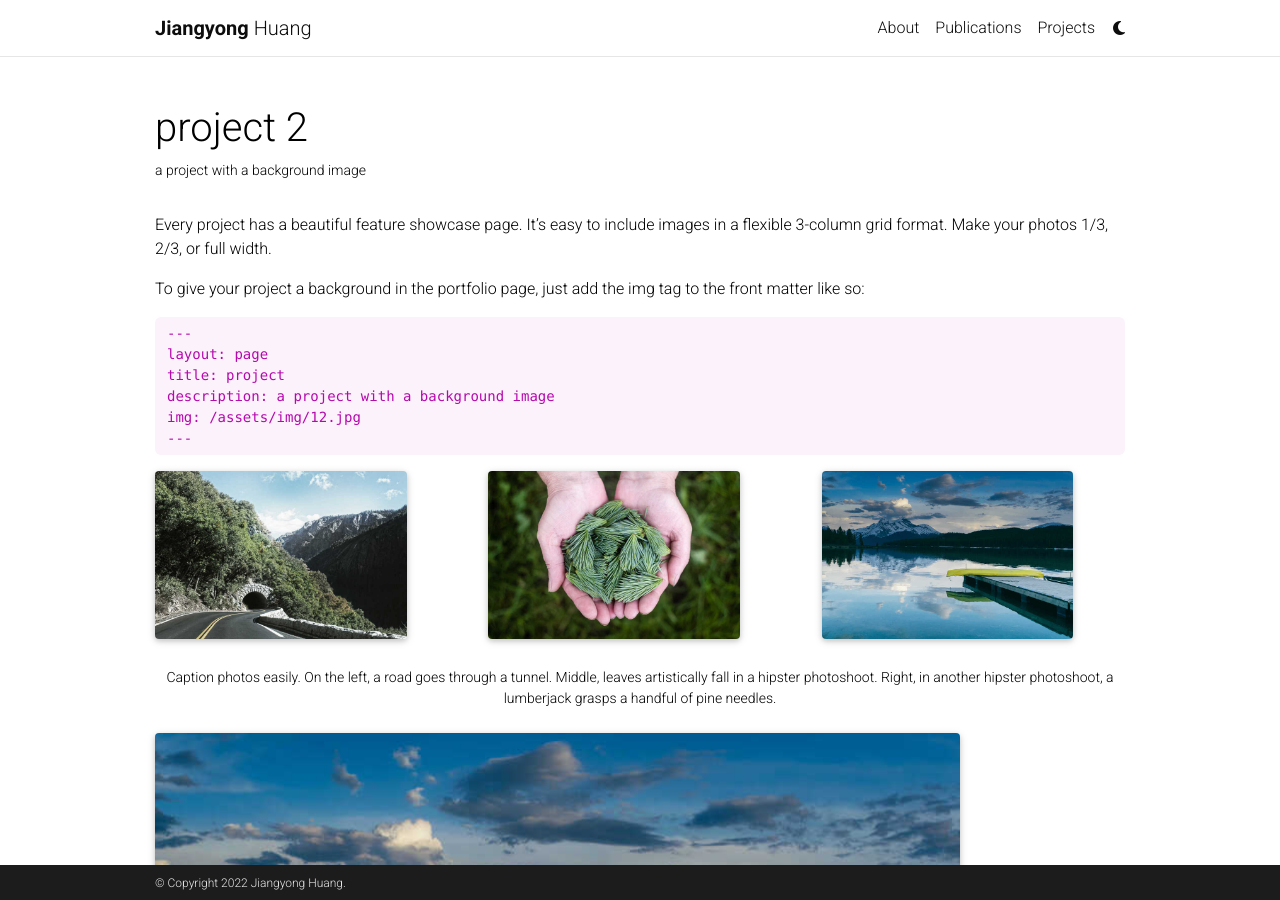
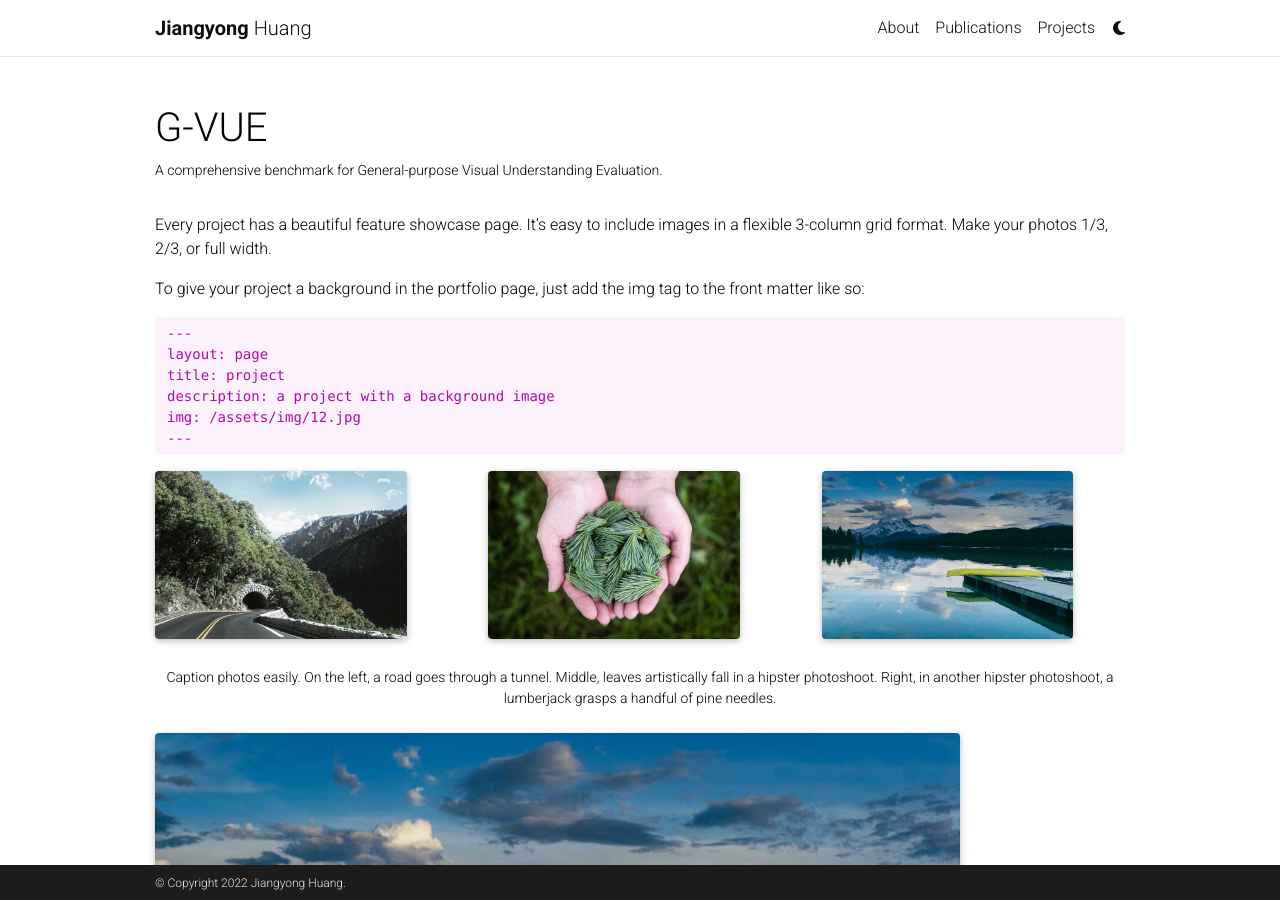
Before and after one commit to huangjy-pku/huangjy-pku.github.io, a Jekyll site: the page built from _projects/2_project.md, in a window 1280 px wide and 900 px high. Built offline with Jekyll 4.4.1, drawn with Linux system fonts in a browser that asks for light colours; nearby versions of some CDN libraries; comment, search, counter and statistics services are not loaded; a style sheet for code colours, icons or effects is not loaded.

Commit message:
edit other pages

```diff
--- a/_config.yml
+++ b/_config.yml
@@ -298,7 +298,7 @@ enable_tooltips:            false  # enables automatic tooltip links generated
 enable_darkmode:            true   # enables switching between light/dark modes
 enable_navbar_social:       false  # enables displaying social links in the
                                    # navbar on the about page
-enable_project_categories:  true   # enables categorization of projects into
+enable_project_categories:  false  # enables categorization of projects into
                                    # multiple categories
 enable_medium_zoom:         true   # enables image zoom feature (as on medium.com)
 
--- a/_projects/2_project.md
+++ b/_projects/2_project.md
@@ -1,7 +1,7 @@
 ---
 layout: page
-title: project 2
-description: a project with a background image
+title: G-VUE
+description: A comprehensive benchmark for General-purpose Visual Understanding Evaluation.
 img: assets/img/3.jpg
 importance: 2
 category: work
```
Also changed, not shown: _pages/projects.md (+5 -5 lines), _pages/publications.md (+1 -1 lines), _projects/1_project.md (+2 -2 lines).
